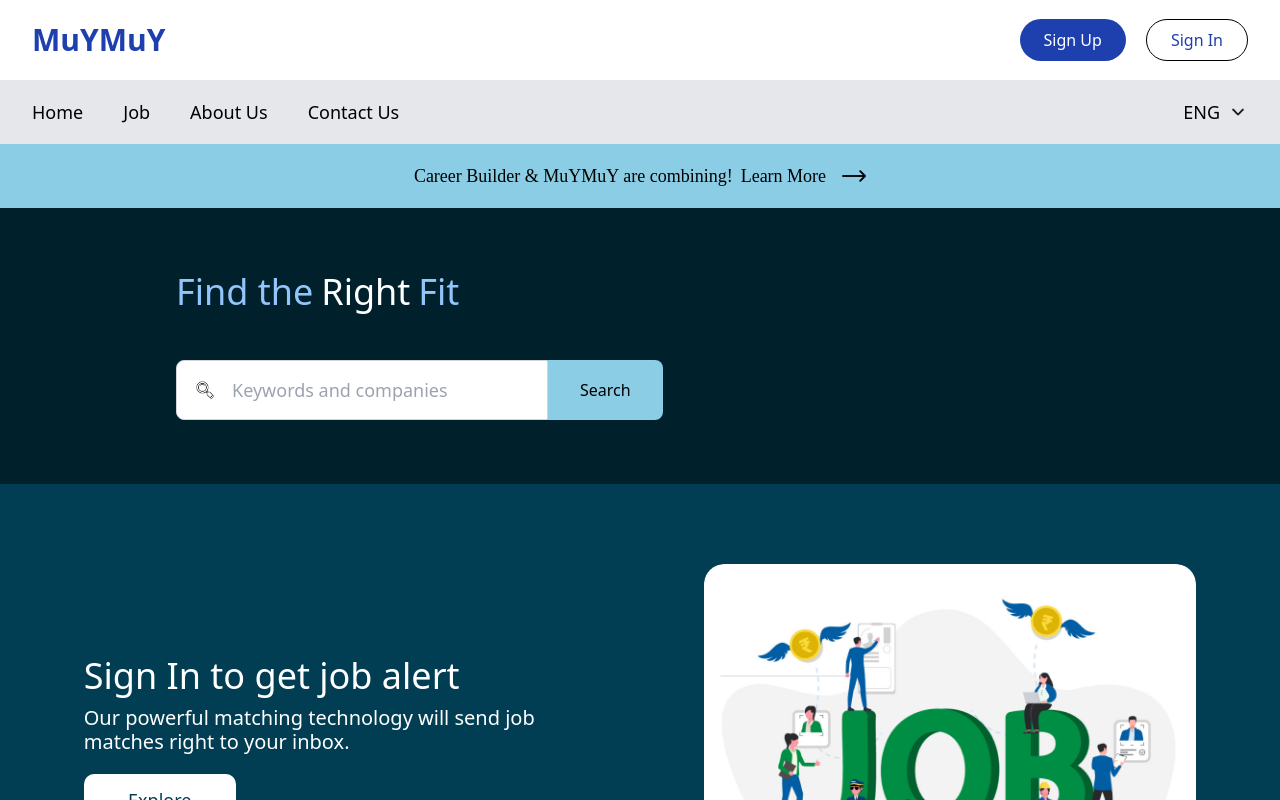
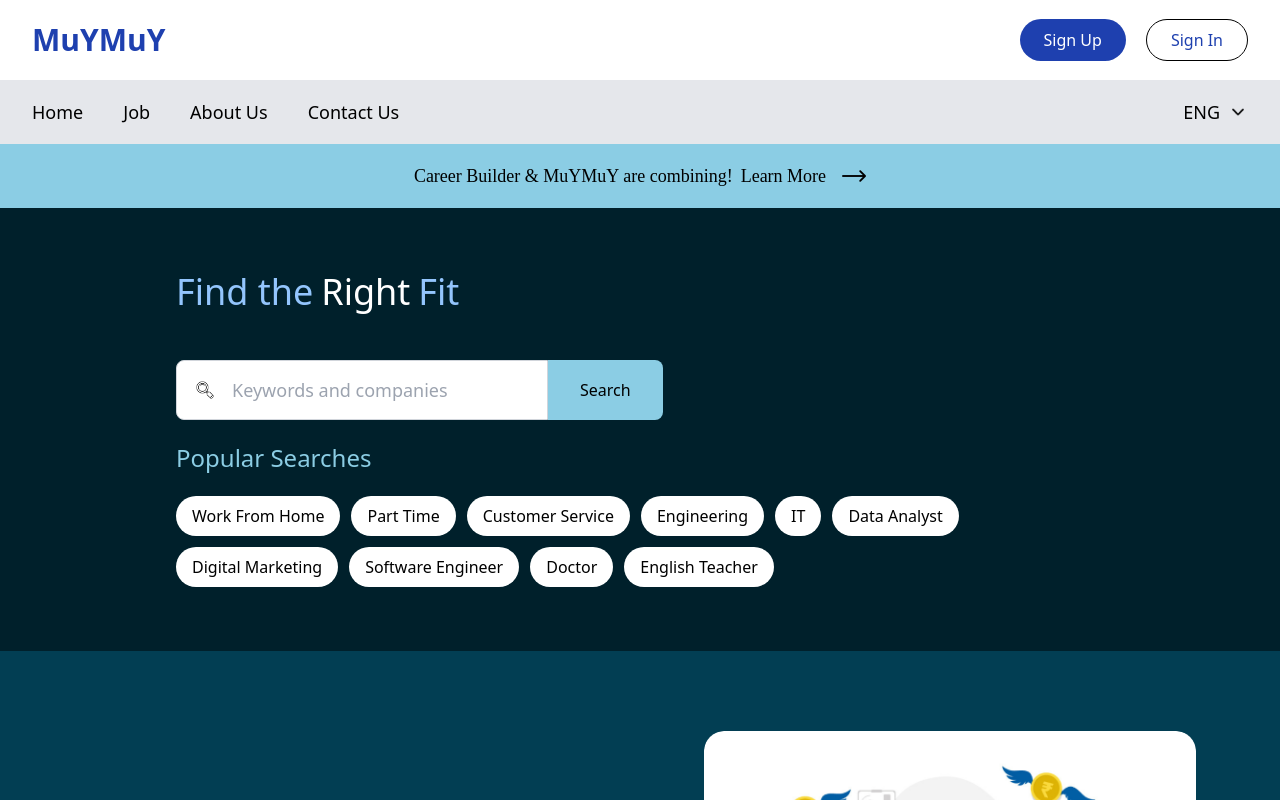
Before and after one commit to Conclusious/Job-Listing, a React (Vite) app in the folder frontend/: page / in a window 1280 px wide. Shown: the top 800 px of the page. Built offline with nearby package versions, Linux system fonts and the light colour scheme.

Commit message:
updated popular search, prompt when search isnt found

```diff
--- a/frontend/src/components/Homepage.jsx
+++ b/frontend/src/components/Homepage.jsx
@@ -12,6 +12,10 @@ function Homepage() {
     const loggedIn = localStorage.getItem('Login')=='true';
     setLogin(loggedIn);
   },[]);
+
+  const handlePopularSearch = (searchTerm) => {
+    navigate(`/search?query=${encodeURIComponent(searchTerm)}`);
+  };
 
   const goToLogin = () => {
     navigate('/login');
@@ -121,6 +125,16 @@ function Homepage() {
             </button>
           </form>
         </div>
+        <div className="popular-search mt-5">
+                    <h4 className="text-[#8BCDE4] text-[24px] font-normal mb-2.5">Popular Searches</h4>
+                    <div className="ButSearch flex flex-wrap gap-[11px] mt-5 max-w-[900px] w-full">
+                        {["Work From Home", "Part Time", "Customer Service", "Engineering", "IT", "Data Analyst", "Digital Marketing", "Software Engineer", "Doctor", "English Teacher"].map((search, index) => (
+                            <button key={index} className="bg-white text-black px-4 py-2 rounded-full hover:bg-gray-200" onClick={() => handlePopularSearch(search)}>
+                                {search}
+                            </button>
+                        ))}
+                    </div>
+        </div>
       </section>
 
       {/* Extra Content Section */}
--- a/frontend/src/components/Search.jsx
+++ b/frontend/src/components/Search.jsx
@@ -90,16 +90,27 @@ const Search = () => {
       {/* Content Section */}
       <div className="flex px-8 py-6 gap-6 max-w-[1400px] mx-auto">
         <div className="w-1/2 space-y-4">
-          {filteredJobs.map((job) => (
+          {filteredJobs.length > 0 ? (
+            filteredJobs.map((job) => (
               <JobCard
                 key={job._id}
                 job={job}
                 onClick={() => handleJobClick(job)}
                 isSelected={selectedJob?._id === job._id}
               />
-          ))}
+            ))
+          ) : (
+            <div className="min-h-[calc(100vh-200px)] flex items-center justify-center">
+            <div className="flex flex-col items-center justify-center p-8 bg-white rounded-lg shadow w-full max-w-[600px]">
+              <h3 className="text-xl font-semibold text-gray-700">No Results Found</h3>
+              <p className="text-gray-500 text-center mt-2">
+                We couldn't find any jobs matching your search criteria
+              </p>
             </div>
-        <div className="w-1/2 sticky top-[120px] overflow-auto">
+          </div>
+          )}
+        </div>
+        <div className="w-1/2 sticky top-[120px]">
           {selectedJob && <JobDetails job={selectedJob} />}
         </div>
       </div>
```
Lines whose indentation alone changed are shown as unchanged.
